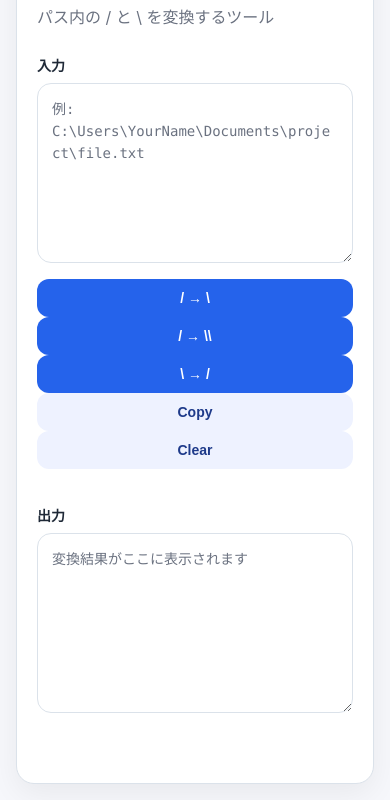
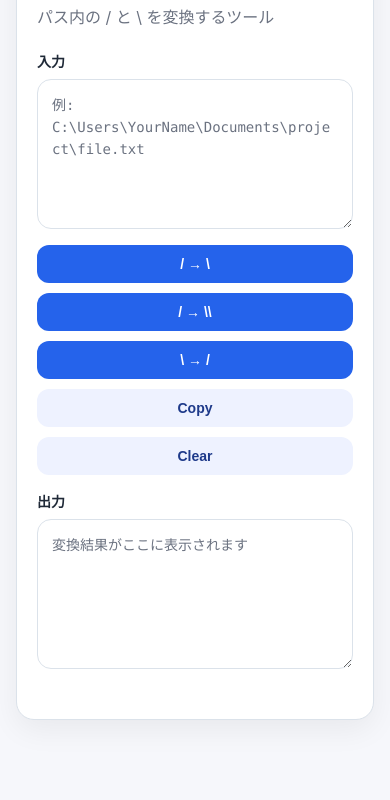
Before and after one commit to jacqueline37/Path-Slash-Converter, a plain HTML site: page index.html in a window 390 px wide. Shown: the part 74-874 px from the top of the page. After the commit the page ends 844 px from the top, so only its background shows below. Drawn offline with Linux system fonts and the light colour scheme.

Commit message:
Update style.css

```diff
--- a/style.css
+++ b/style.css
@@ -38,16 +38,14 @@ body {
   margin: 0;
   min-height: 100vh;
   padding: 24px;
-  display: flex;
-  align-items: center;
-  justify-content: center;
   background: var(--bg);
   color: var(--text);
   font-family: Inter, "Segoe UI", Roboto, "Hiragino Sans", "Yu Gothic UI", sans-serif;
 }
 
 .app {
-  width: min(920px, 100%);
+  width: min(980px, 100%);
+  margin: 0 auto;
   background: var(--panel);
   border: 1px solid var(--line);
   border-radius: 22px;
@@ -56,7 +54,7 @@ body {
 }
 
 .header {
-  margin-bottom: 24px;
+  margin-bottom: 20px;
 }
 
 h1 {
@@ -70,24 +68,10 @@ p {
   line-height: 1.6;
 }
 
-.section-title {
-  margin-bottom: 10px;
-  font-size: 14px;
-  font-weight: 700;
-  color: var(--muted);
-}
-
-.samples,
-.actions,
-.tools {
-  margin-bottom: 20px;
-}
-
 .editor {
-  display: grid;
-  grid-template-columns: 1fr 1fr;
+  display: flex;
+  flex-direction: column;
   gap: 16px;
-  margin-bottom: 20px;
 }
 
 .panel {
@@ -103,7 +87,7 @@ label {
 
 textarea {
   width: 100%;
-  min-height: 240px;
+  min-height: 180px;
   border: 1px solid var(--line);
   border-radius: 14px;
   padding: 14px;
@@ -122,7 +106,7 @@ textarea:focus {
   border-color: var(--accent);
 }
 
-.button-group {
+.actions {
   display: flex;
   flex-wrap: wrap;
   gap: 10px;
@@ -164,7 +148,6 @@ button.secondary:hover {
 @media (max-width: 760px) {
   body {
     padding: 16px;
-    align-items: stretch;
   }
 
   .app {
@@ -172,11 +155,7 @@ button.secondary:hover {
     border-radius: 18px;
   }
 
-  .editor {
-    grid-template-columns: 1fr;
-  }
-
-  .button-group {
+  .actions {
     flex-direction: column;
   }
 
@@ -185,6 +164,6 @@ button.secondary:hover {
   }
 
   textarea {
-    min-height: 180px;
+    min-height: 150px;
   }
 }
```
